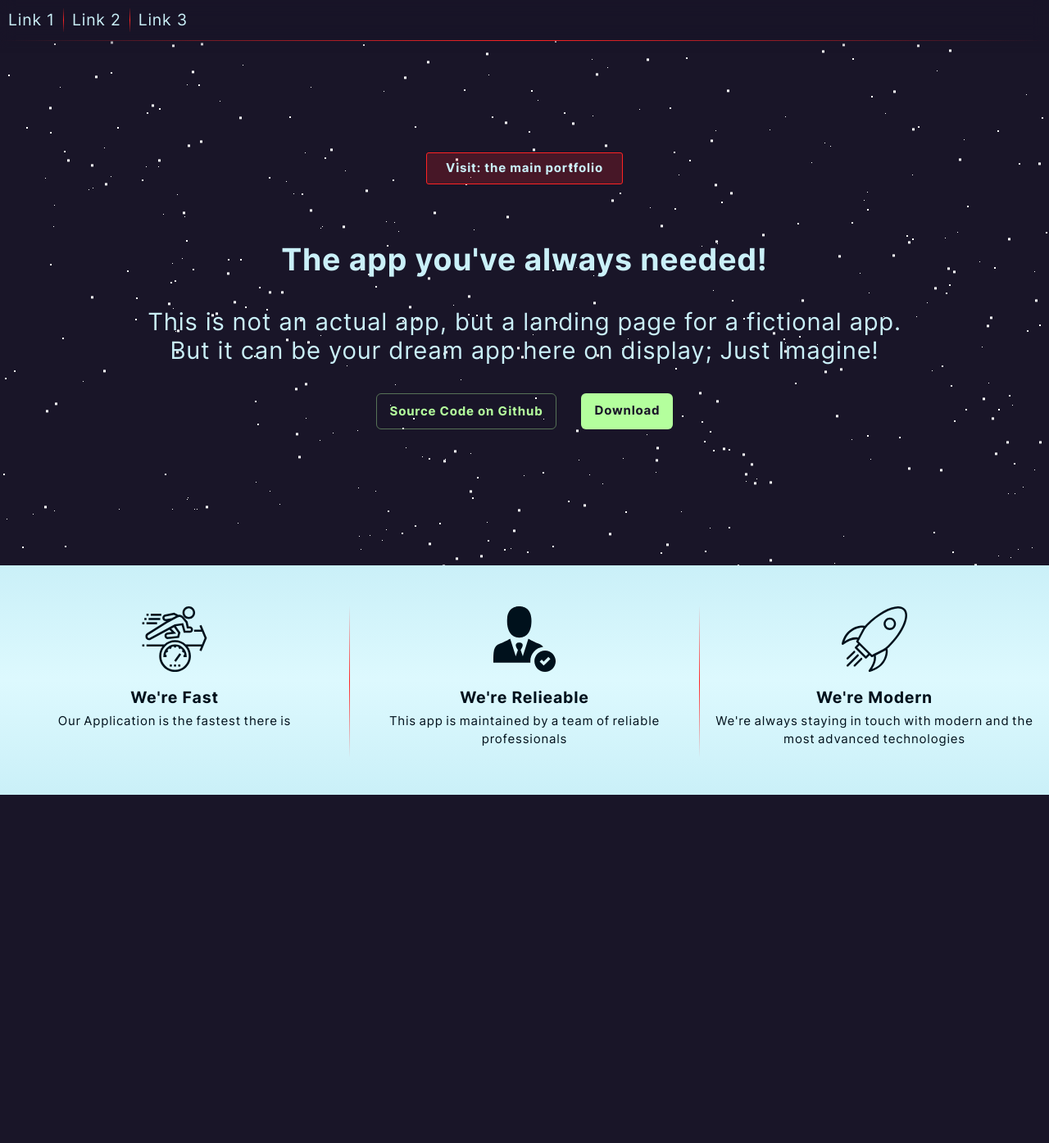
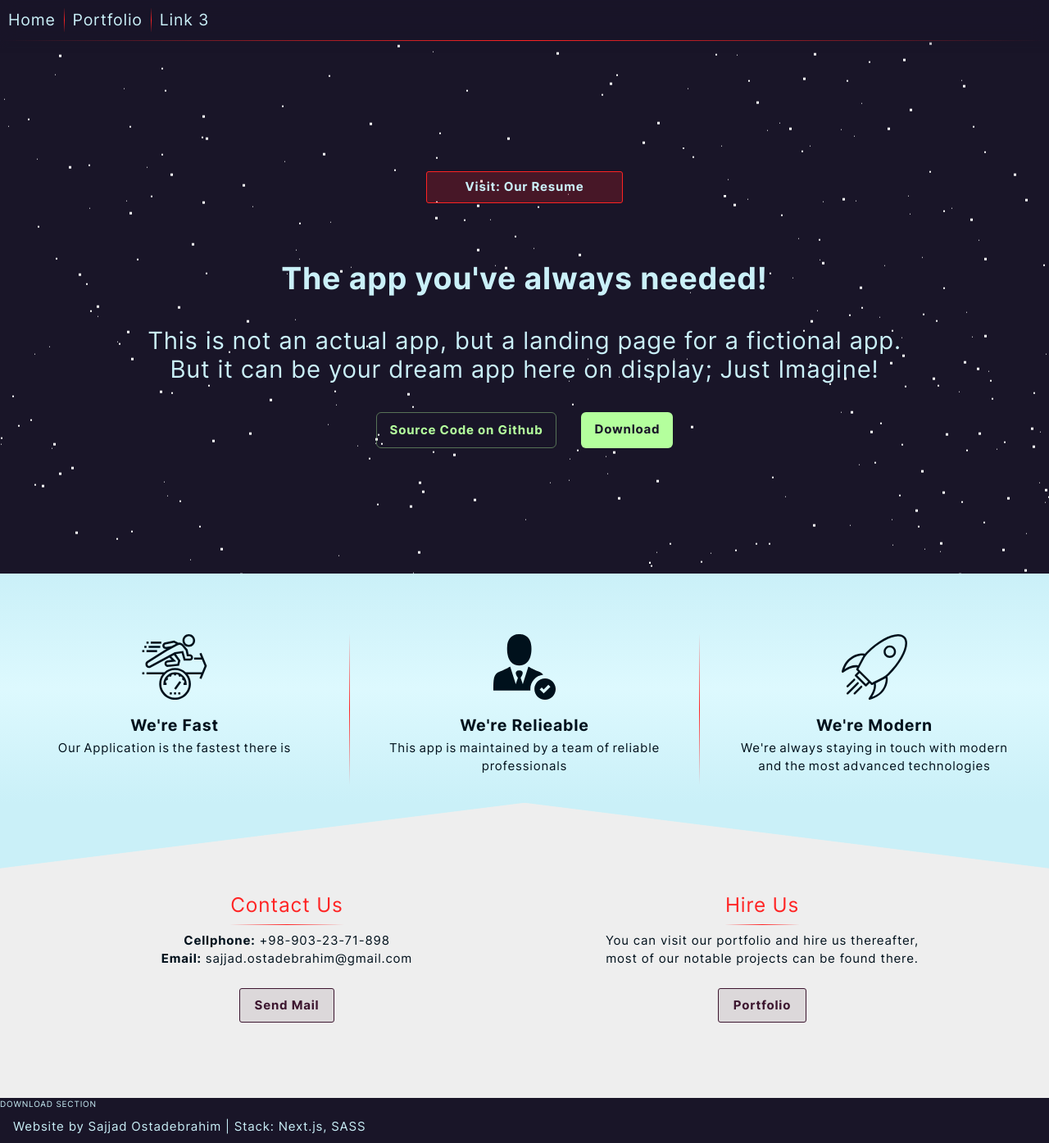
Before and after one commit to FarKiD/AppLanding-NextJS, a Next.js app: page / in a window 1280 px wide. Shown: the whole page at 82% size. Before the commit the page ends 970 px from the top, so only its background shows below. Built offline with nearby package versions, Linux system fonts and the light colour scheme.

Commit message:
Added content and style to the new section, small style tweaks all around.

```diff
--- a/components/Header.tsx
+++ b/components/Header.tsx
@@ -8,12 +8,12 @@ export default function Home() {
         <ul className={classes.navItemsContainer}>
           <li>
             <Link className={classes.headerLink} href="#">
-              Link 1
+              Home
             </Link>
           </li>
           <li>
             <Link className={classes.headerLink} href="#">
-              Link 2
+              Portfolio
             </Link>
           </li>
           <li>
--- a/pages/index.tsx
+++ b/pages/index.tsx
@@ -7,15 +7,15 @@ import Rocket from '../assets/svg/rocket.svg';
 
 export default function Home() {
   return (
+    <>
     <main>
       <section className={classes.section1}>
-      <div className={classes.stars1}></div>
-      <div className={classes.stars2}></div>
-      <div className={classes.stars3}></div>
-
+        <div className={classes.stars1}></div>
+        <div className={classes.stars2}></div>
+        <div className={classes.stars3}></div>
         <div className={classes.introBtnContainer}>
-          <Link className={classes.introBtn} href={'#'}>
-            Visit: the main portfolio
+          <Link className={classes.introBtn} target="_blank" href='https://ostadportfolio.iran.liara.run/'>
+            Visit: Our Resume
           </Link>
         </div>
         <div className={classes.introText}>
@@ -56,6 +56,39 @@ export default function Home() {
           </div>
         </div>
       </section>
+      <section className={classes.section3}>
+        <div className={`${classes.contact_container} row`}>
+          <div className={`${classes.contactUs} col`}>
+            <h3>
+              Contact Us
+            </h3>
+            <p>
+              <span>Cellphone:</span> +98-903-23-71-898
+              <br />
+              <span>Email:</span> sajjad.ostadebrahim@gmail.com
+            </p>
+            <Link href='mailto:sajjad.ostadebrahim@gmail.com'>Send Mail</Link>
+          </div>
+          <div className={`${classes.hireUs} col`}>
+            <h3>
+              Hire Us
+            </h3>
+            <p>
+              You can visit our portfolio and hire us thereafter,
+              <br />
+              most of our notable projects can be found there.
+            </p>
+            <Link target='_blank' href='https://ostadportfolio.iran.liara.run/'>Portfolio</Link>
+          </div>
+        </div>
+      </section>
+      <section className={classes.section4}>
+        DOWNLOAD SECTION
+      </section>
     </main>
+    <footer className={classes.footer}>
+      <p>Website by Sajjad Ostadebrahim | Stack: Next.js, SASS</p>
+    </footer>
+    </>
   );
 }
--- a/styles/components/Header.module.scss
+++ b/styles/components/Header.module.scss
@@ -7,7 +7,7 @@
   position: -webkit-sticky;
   position: sticky;
   top: 0;
-  background: color.adjust($black, $alpha: -.9);
+  background: color.adjust($black, $alpha: -.5);
   backdrop-filter: blur(1rem);
   box-shadow: 0 0 1rem $black;
   z-index: 3;
--- a/styles/pages/index.module.scss
+++ b/styles/pages/index.module.scss
@@ -4,9 +4,9 @@
 @use '../fonts' as *;
 
 @function multiple-box-shadow($n) {
-  $value: '#{random(2000)}px #{random(2000)}px #fff';
+  $value: '#{random(3000)}px #{random(2000)}px #fff';
   @for $i from 2 through $n {
-    $value: '#{$value} , #{random(2000)}px #{random(2000)}px #fff'
+    $value: '#{$value} , #{random(3000)}px #{random(2000)}px #fff'
   }
 
   @return unquote($value);
@@ -47,23 +47,25 @@ $shadows-big:    multiple-box-shadow(100);
 }
 
 .stars1 {
-  @include stars(-10rem, .1rem, 50s);
+  @include stars(-10rem, .1rem, 30s);
 }
 
 .stars2 {
-  @include stars(0, .2rem, 100s);
+  @include stars(0, .2rem, 75s);
 }
 
 .stars3 {
-  @include stars(5rem, .3rem, 150s);
+  @include stars(5rem, .3rem, 120s);
 }
 
 .section1 {
   display: flex;
   flex-direction: column;
+  justify-content: center;
   background: $black;
-  padding: 13rem 0 0 0;
   height: 80vh;
+  min-height: 65rem;
+  max-height: 100rem;
   overflow-y: hidden;
 }
 
@@ -160,6 +162,9 @@ $shadows-big:    multiple-box-shadow(100);
 .section2 {
   background: linear-gradient(to bottom, $cyan, color.adjust($cyan, $saturation: 20%, $lightness: 5%), $cyan);
   color: $black;
+  display: flex;
+  flex-direction: column;
+  justify-content: center;
   height: 35vh;
   min-height: 25rem;
   padding-top: 5rem;
@@ -174,6 +179,7 @@ $shadows-big:    multiple-box-shadow(100);
   display: flex;
   flex-direction: column;
   align-items: center;
+  padding: 0 4rem;
 
   svg {
     width: 8rem;
@@ -196,3 +202,81 @@ $shadows-big:    multiple-box-shadow(100);
 .whyUs:nth-of-type(2) {
   @include border-faded(0 .1rem, bottom, $red);
 }
+
+// SECTION 3
+
+.section3 {
+  // background: color.adjust($black1, $saturation: -50%);
+  background: #eee;
+  color: $black1;
+  height: 45vh;
+}
+
+.contact_container {
+  margin: 3rem 0 0 0;
+  padding: 0 6rem;
+
+  div {
+    display: flex;
+    flex-direction: column;
+    align-items: center;
+    text-align: center;
+    justify-content: center;
+  }
+
+  h3 {
+    color: $red;
+    margin-bottom: .8rem;
+    padding-bottom: .8rem;
+    @include border-faded(0 0 .1rem 0, left, $red);
+  }
+
+  p {
+    margin-bottom: 2.4rem;
+
+    span {
+      font-family: $font-bold;
+    }
+  }
+
+  a {
+    background: color.adjust($purple, $alpha: -.9);
+    border: 1px solid $purple;
+    border-radius: .3rem;
+    color: $purple;
+    font-family: $font-bold;
+    text-decoration: none;
+    padding: .9rem 1.8rem;
+    transition: 300ms;
+  }
+
+  a:hover {
+    background: $purple;
+    border-radius: .1rem;
+    color: #eee;
+  }
+}
+
+.section3::before {
+  position: relative;
+  top: -.05rem;
+  background: $cyan;
+  content: ' ';
+  display: block;
+  height: 8rem;
+  width: 100%;
+  clip-path: polygon(50% 0, 0 0, 0 100%, 50% 0, 100% 100%, 100% 0);
+}
+
+// Footer
+.footer {
+  display: flex;
+  flex-direction: column;
+  justify-content: center;
+  margin: 0 1.6rem;
+  height: 4rem;
+
+  p {
+    margin: 0;
+  }
+}
```
